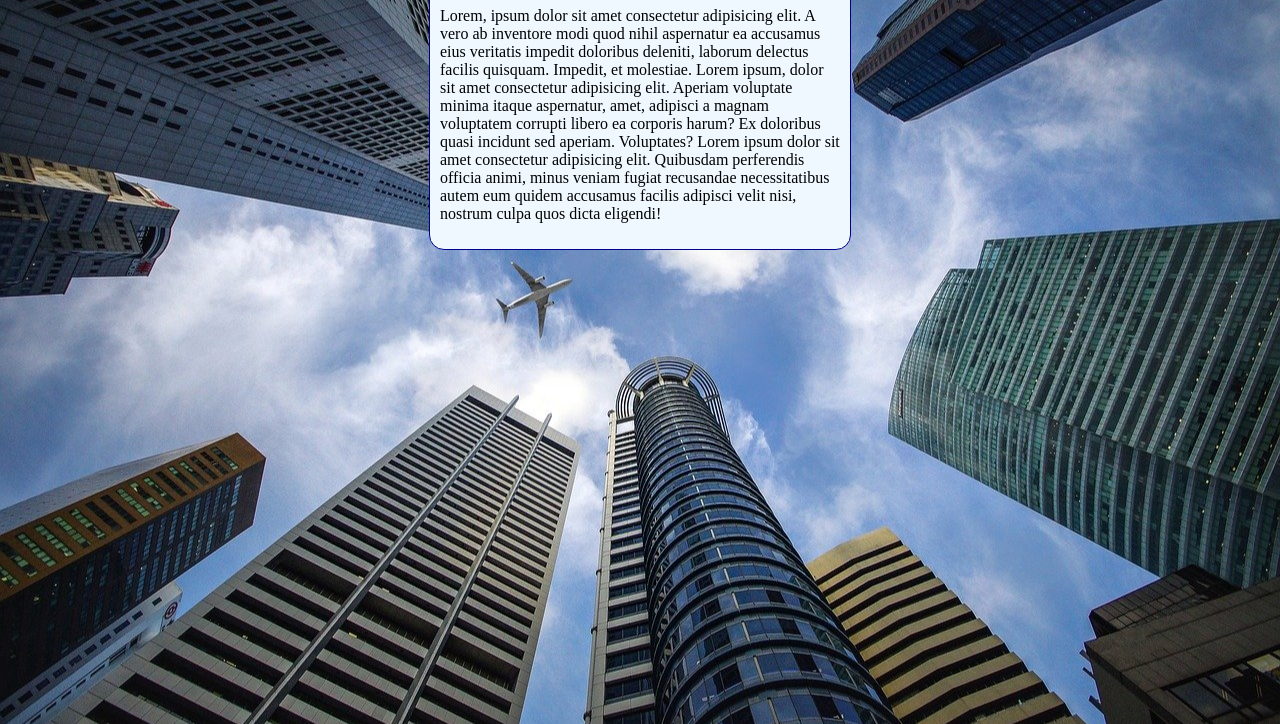
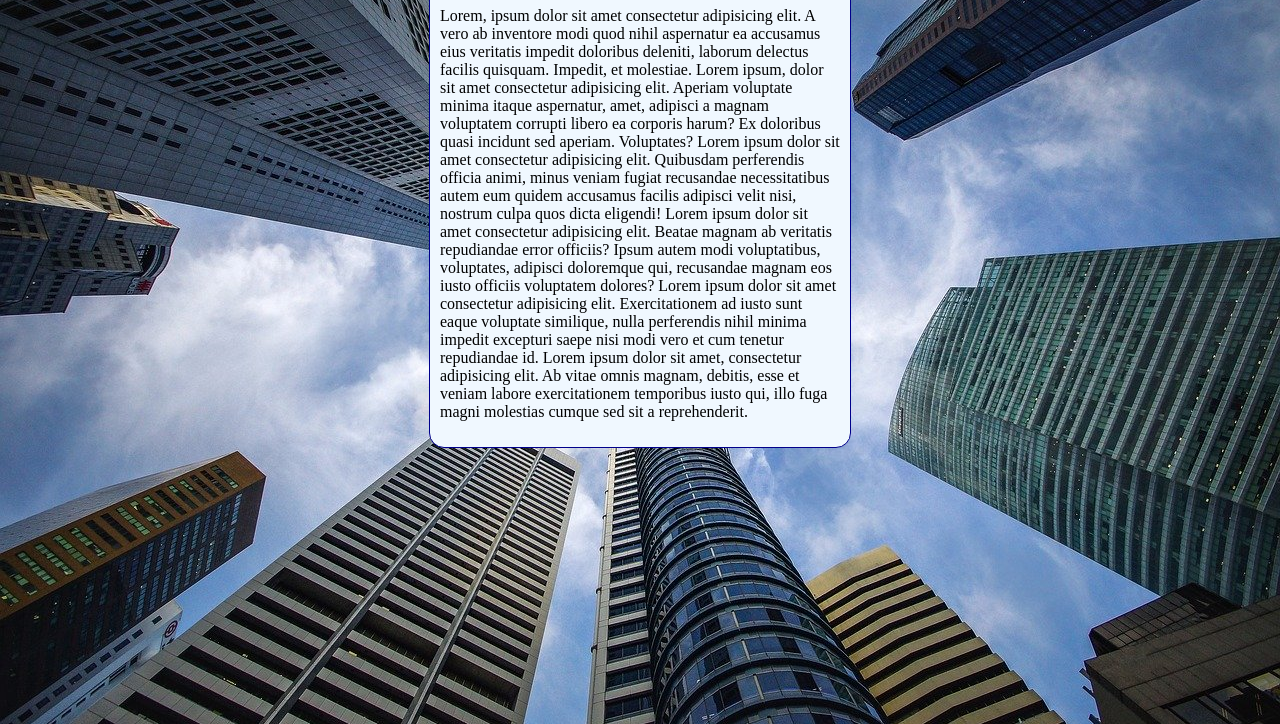
Before and after one commit to ARJUNIORAR/Html-Css, a plain HTML site: page Exercicios/ex022/fundo006.html in a window 1280 px wide. Shown: the part 92-816 px from the top of the page. Drawn offline with Linux system fonts and the light colour scheme.

Commit message:
Alterações  fundo006

```diff
--- a/Exercicios/ex022/fundo006.html
+++ b/Exercicios/ex022/fundo006.html
@@ -3,20 +3,28 @@
 <head>
     <meta charset="UTF-8">
     <meta name="viewport" content="width=device-width, initial-scale=1.0">
-    <title>Document</title>
+    <title>Fundo fixo de tela</title>
     <style>
         body{
             height: 100vh;
-            background-color: black;
+            /*background-color: black;
             background-image: url(imagens/wallpaper002.jpg);
             background-position: center center;
             background-repeat: no-repeat;
             background-size: cover;
+            background-attachment: fixed; /*Esse backgroud serve para configurar o fundo, scrool faz a imagem rolar junto do fundo, já fixed faz apenas o coneteudo rolar */
+
+            background: black url('imagens/wallpaper002.jpg') center center no-repeat fixed;
+            background-size: cover;
 
         }
+        /*Shorthand - backgroud
+        Ordem: Color > image > position > repeat > [size]
+        attachment
+        */
         main{
             background-color: aliceblue;
-            width: 400px;
+            max-width: 400px;
             padding: 10px;
             margin: auto;
             border: 1px solid darkblue;
@@ -29,6 +37,7 @@
         <h1>Teste de Imagem de fundo</h1>
         <p>Lorem, ipsum dolor sit amet consectetur adipisicing elit. A vero ab inventore modi quod nihil aspernatur ea accusamus eius veritatis impedit doloribus deleniti, laborum delectus facilis quisquam. Impedit, et molestiae.
             Lorem ipsum, dolor sit amet consectetur adipisicing elit. Aperiam voluptate minima itaque aspernatur, amet, adipisci a magnam voluptatem corrupti libero ea corporis harum? Ex doloribus quasi incidunt sed aperiam. Voluptates? Lorem ipsum dolor sit amet consectetur adipisicing elit. Quibusdam perferendis officia animi, minus veniam fugiat recusandae necessitatibus autem eum quidem accusamus facilis adipisci velit nisi, nostrum culpa quos dicta eligendi!
+            Lorem ipsum dolor sit amet consectetur adipisicing elit. Beatae magnam ab veritatis repudiandae error officiis? Ipsum autem modi voluptatibus, voluptates, adipisci doloremque qui, recusandae magnam eos iusto officiis voluptatem dolores? Lorem ipsum dolor sit amet consectetur adipisicing elit. Exercitationem ad iusto sunt eaque voluptate similique, nulla perferendis nihil minima impedit excepturi saepe nisi modi vero et cum tenetur repudiandae id. Lorem ipsum dolor sit amet, consectetur adipisicing elit. Ab vitae omnis magnam, debitis, esse et veniam labore exercitationem temporibus iusto qui, illo fuga magni molestias cumque sed sit a reprehenderit.
         </p>
 
     </main>
```
